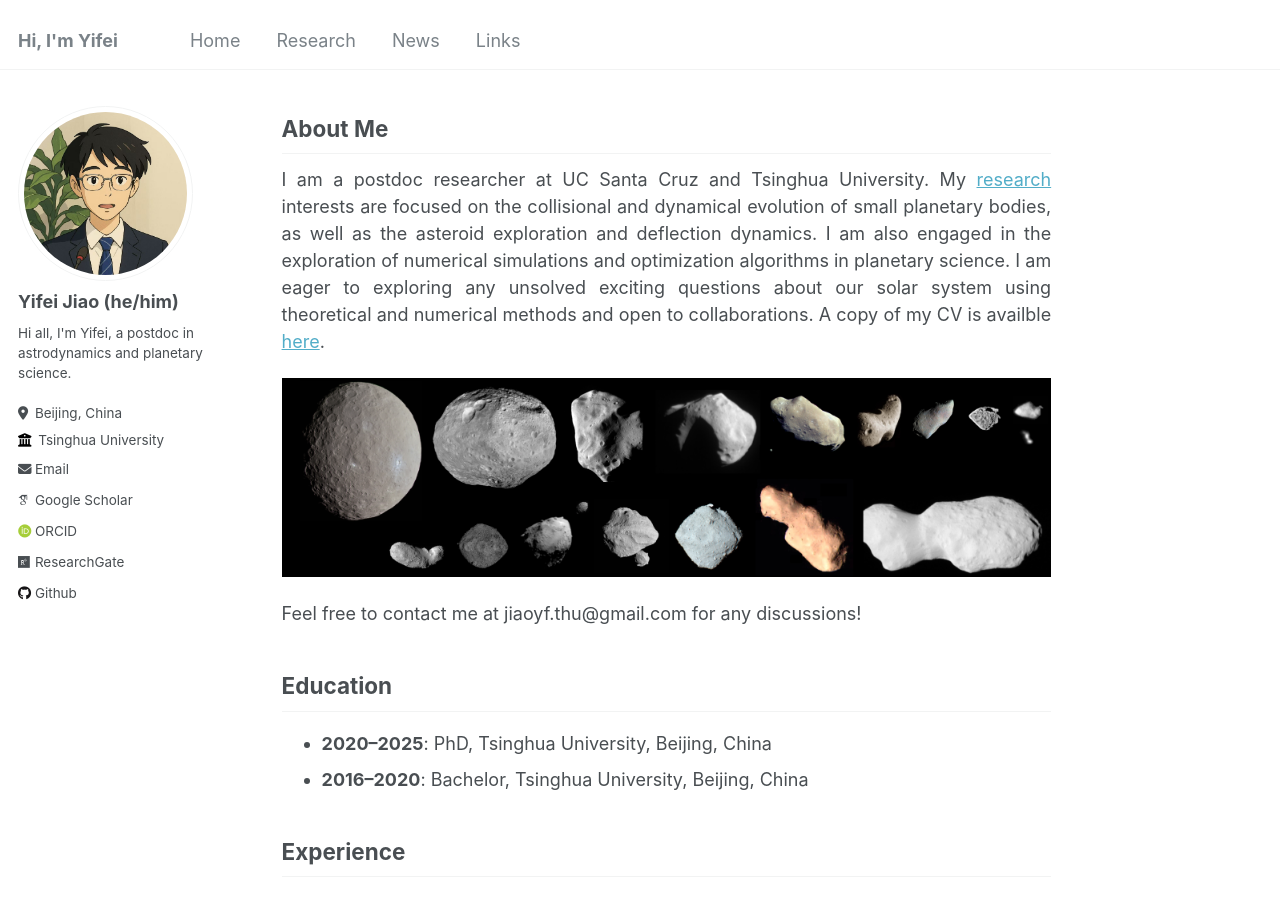
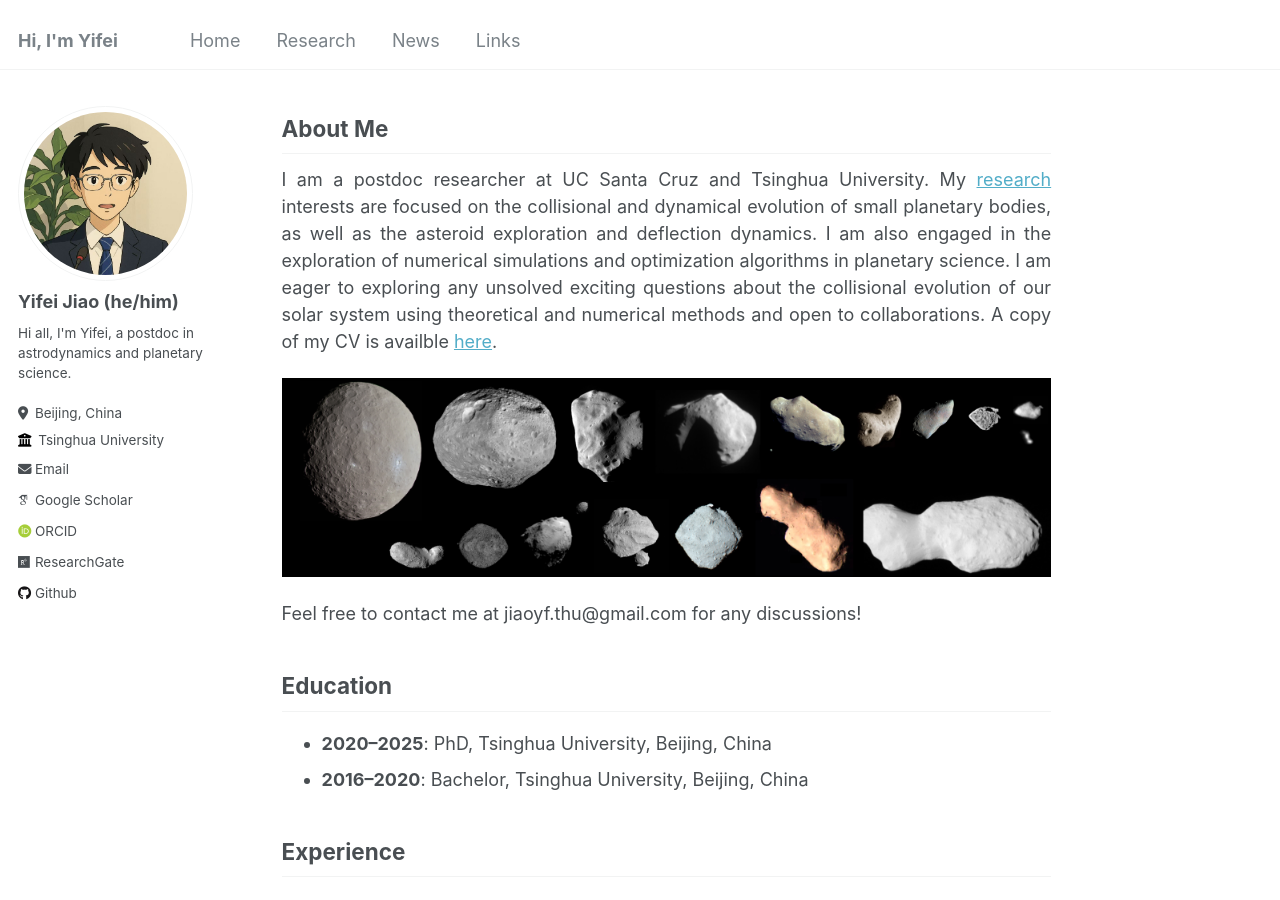
Before and after one commit to jiaoyf-thu/jiaoyf-thu.github.io, a Jekyll site: the page built from _pages/about.md, in a window 1280 px wide and 900 px high. Built offline with Jekyll 4.4.1, drawn with Linux system fonts in a browser that asks for light colours; some web fonts are replaced.

Commit message:
Update about.md

```diff
--- a/_pages/about.md
+++ b/_pages/about.md
@@ -10,7 +10,7 @@ redirect_from:
 ## About Me
 
 <p align="justify">
-I am a postdoc researcher at UC Santa Cruz and Tsinghua University. My <a href="https://jiaoyf-thu.github.io/research/">research</a> interests are focused on the collisional and dynamical evolution of small planetary bodies, as well as the asteroid exploration and deflection dynamics. I am also engaged in the exploration of numerical simulations and optimization algorithms in planetary science. I am eager to exploring any unsolved exciting questions about our solar system using theoretical and numerical methods and open to collaborations. A copy of my CV is availble <a href="https://jiaoyf-thu.github.io/files/Rezume.pdf" target="_blank">here</a>.
+I am a postdoc researcher at UC Santa Cruz and Tsinghua University. My <a href="https://jiaoyf-thu.github.io/research/">research</a> interests are focused on the collisional and dynamical evolution of small planetary bodies, as well as the asteroid exploration and deflection dynamics. I am also engaged in the exploration of numerical simulations and optimization algorithms in planetary science. I am eager to exploring any unsolved exciting questions about the collisional evolution of our solar system using theoretical and numerical methods and open to collaborations. A copy of my CV is availble <a href="https://jiaoyf-thu.github.io/files/Rezume.pdf" target="_blank">here</a>.
 </p>
 
 <img src="https://jiaoyf-thu.github.io/images/all-asteroids.png"  width="800">
```
